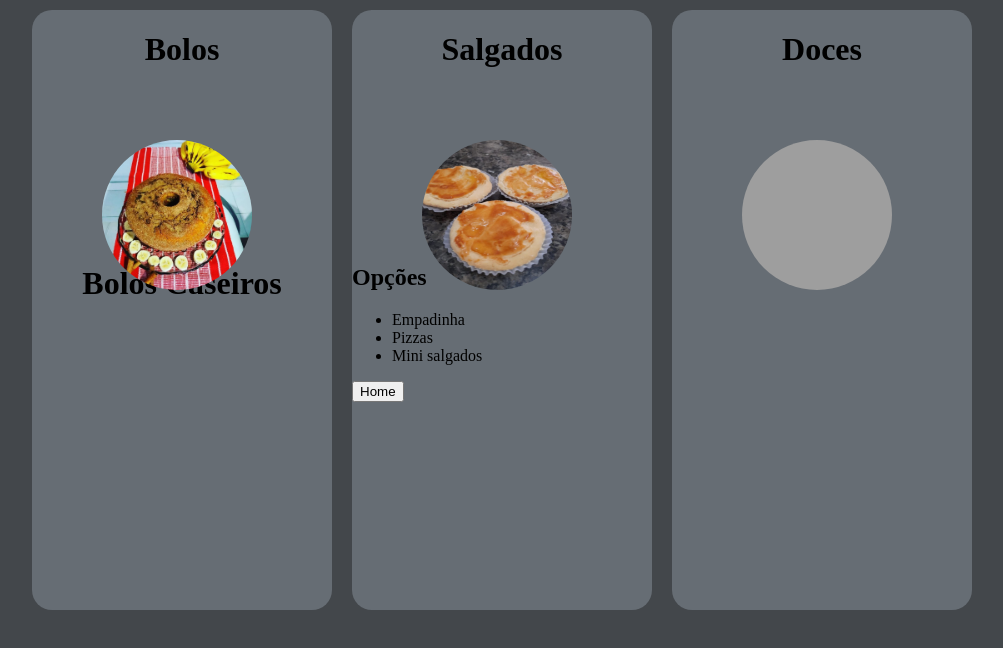
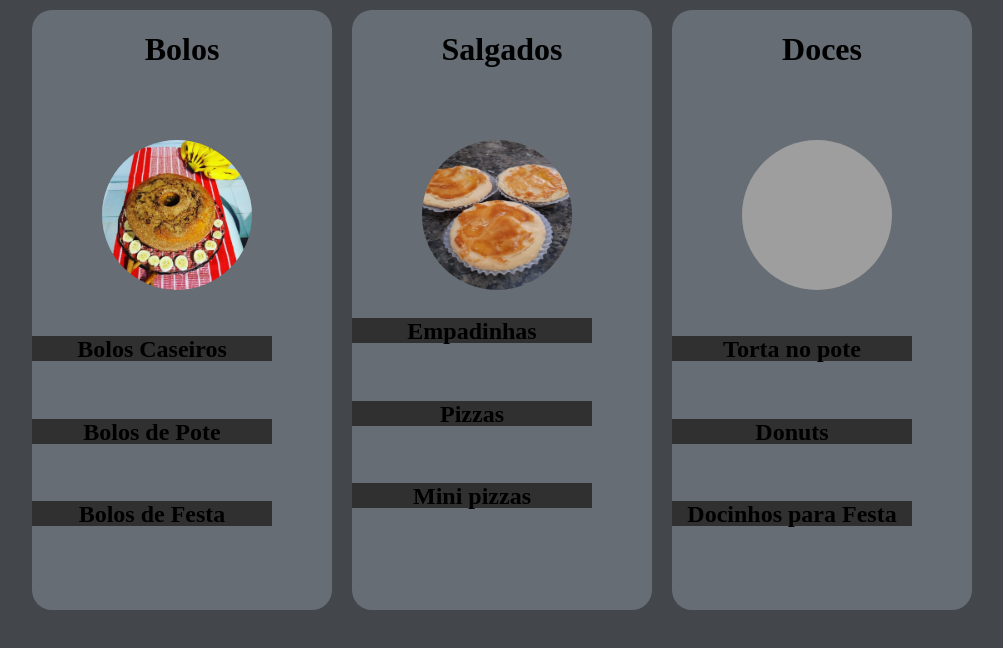
Before and after one commit to Julianaroch/Card-apresenta-o, a plain HTML site: page index.html in a window 1280 px wide. Shown: the whole page, without its empty margins (138-1141 px from the left). Drawn offline with Linux system fonts and the light colour scheme; grey boxes are pictures that could not be loaded.

Commit message:
Adicionado h2 e linhas

```diff
--- a/estilo.css
+++ b/estilo.css
@@ -26,6 +26,13 @@ img{
 h1{
     text-align: center;
 }
+h2{
+    text-align: center;
+    width: 80%;
+    height: 25px;
+    border: 5px;
+    background: rgb(49, 48, 48);
+}
 #card1{
     width: 300px;
     height: 600px;
--- a/index.html
+++ b/index.html
@@ -12,26 +12,26 @@
         <div id="card">
             <h1>Bolos</h1>
             <img src="imagens/banana.jpg" width="150px" height="150px"center>
-            <div class="opcoes">
-                <h1>Bolos Caseiros</h1>
-            </div>
+            <br><br><br><br><br>
+                <h2>Bolos Caseiros</h2><br>
+                <h2>Bolos de Pote</h2><br>
+                <h2>Bolos de Festa</h2><br>
         </div>
         <div id="card1">
             <h1>Salgados</h1>
             <img src="imagens/empadinha.jpg" width="150px" height="150px">
-            <h2>Opções</h2>
-            <ul>
-                <li>Empadinha</li>
-                <li> Pizzas</li>
-                <li>Mini salgados</lli>
-            </ul>
-            <button class="tablink" onclick="openPage('Home', this, 'red')">Home</button>
-
+            <br><br><br><br>
+            <h2>Empadinhas</h2><br>
+            <h2>Pizzas</h2><br>
+            <h2>Mini pizzas</h2><br>
         </div>
         <div id="card2">
             <h1>Doces</h1>
             <img src="imagens/pave-pote.jpg" width="150px" height="150px">
-
+            <br><br><br><br><br>
+            <h2>Torta no pote</h2><br>
+            <h2>Donuts</h2><br>
+            <h2>Docinhos para Festa</h2>
         </div>
     </div>
 </body>
```
